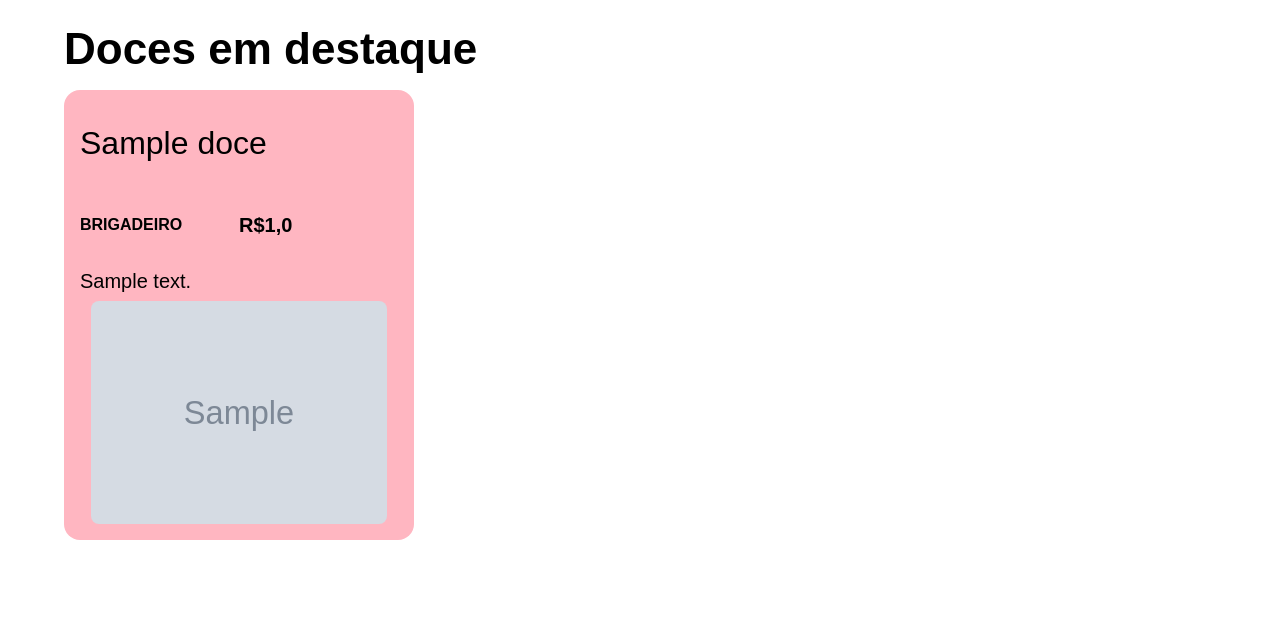
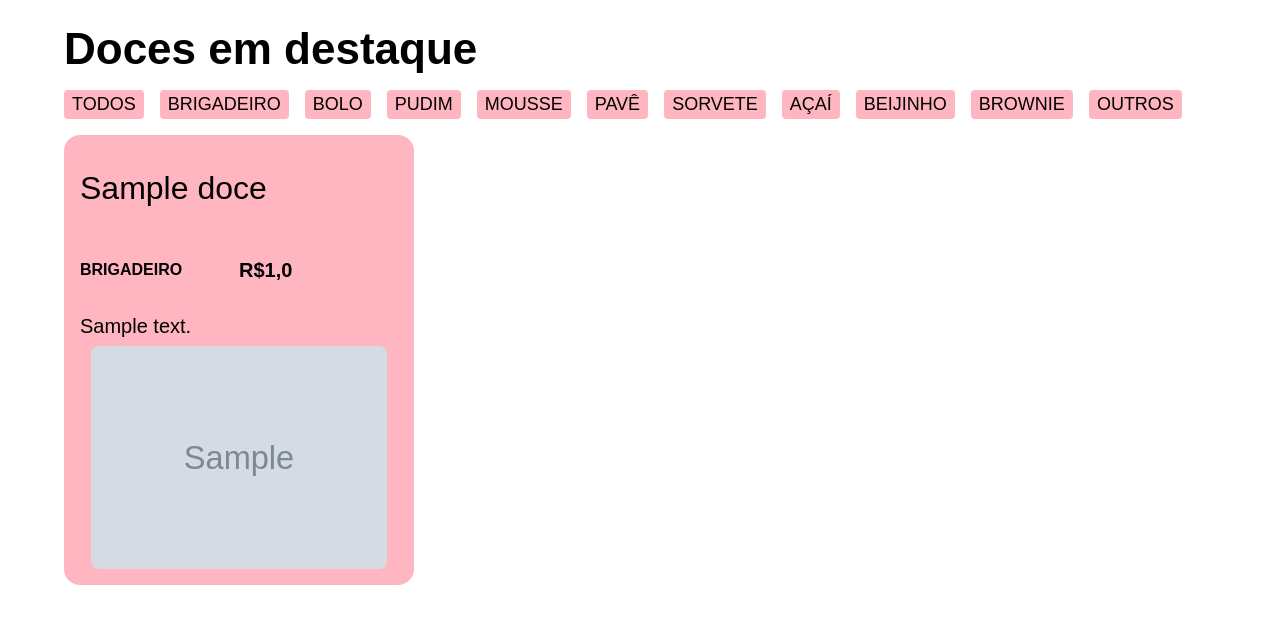
Before and after one commit to BrenoMorim/confeitaria, a Django app: page / in a window 1280 px wide. Shown: the part 124-748 px from the top of the page. Run offline with Django 4.2, Linux system fonts and the light colour scheme; tables that the repository leaves empty hold one stand-in row (values such as "Sample post"); grey boxes marked "Sample" are stand-in pictures; some web fonts are replaced.

Commit message:
Implementando filtros de pesquisa

```diff
--- a/confeitaria/models.py
+++ b/confeitaria/models.py
@@ -1,19 +1,20 @@
 from django.db import models
 from django.core.validators import MinValueValidator
 
+CATEGORIAS = [
+    ("BRIGADEIRO", "Brigadeiro"),
+    ("BOLO", "Bolo"),
+    ("PUDIM", "Pudim"),
+    ("MOUSSE", "Mousse"),
+    ("PAVÊ", "Pavê"),
+    ("SORVETE", "Sorvete"),
+    ("AÇAÍ", "Açaí"),
+    ("BEIJINHO", "Beijinho"),
+    ("BROWNIE", "Brownie"),
+    ("OUTROS", "Outros")
+]
+
 class Doce(models.Model):
-    CATEGORIAS = [
-        ("BRIGADEIRO", "Brigadeiro"),
-        ("BOLO", "Bolo"),
-        ("PUDIM", "Pudim"),
-        ("MOUSSE", "Mousse"),
-        ("PAVÊ", "Pavê"),
-        ("SORVETE", "Sorvete"),
-        ("AÇAÍ", "Açaí"),
-        ("BEIJINHO", "Beijinho"),
-        ("BROWNIE", "Brownie"),
-        ("OUTROS", "Outros")
-    ]
 
     nome = models.CharField(max_length=50, null=False, blank=False)
     descricao = models.TextField(max_length=255, null=False, blank=False)
--- a/confeitaria/views.py
+++ b/confeitaria/views.py
@@ -1,8 +1,17 @@
 from django.shortcuts import render
-from confeitaria.models import Doce
+from confeitaria.models import Doce, CATEGORIAS
 
 # Create your views here.
 
 def index(request):
-    doces = Doce.objects.all()
-    return render(request, "confeitaria/index.html", {"doces": doces})
+
+    if not "categoria" in request.GET or request.GET['categoria'] == 'TODOS':
+        doces = Doce.objects.all()
+    else:
+        doces = Doce.objects.filter(categoria=request.GET['categoria'])
+
+    categorias = ["TODOS"] + [categoria[0] for categoria in CATEGORIAS]
+    return render(request, "confeitaria/index.html", {
+        "doces": doces,
+        "categorias": categorias
+    })
--- a/setup/static/styles/doces.css
+++ b/setup/static/styles/doces.css
@@ -23,6 +23,33 @@
     display: flex;
     flex-direction: column;
     row-gap: 1rem;
+}
+
+.doces__categorias {
+    display: flex;
+    flex-direction: row;
+    flex-wrap: wrap;
+    align-items: center;
+    gap: 1rem;
+    justify-content: flex-start;
+}
+
+.doces__categoria {
+    cursor: pointer;
+    background-color: lightpink;
+    font-size: 1.125rem;
+    border-radius: .25rem;
+    padding: .25rem .5rem;
+    transition: 500ms all;
+}
+
+.doces__categoria:hover {
+    color: white;
+}
+
+.doces__categoria:active {
+    opacity: 0.8;
+    font-size: 1.25rem;
 }
 
 .doces__lista {
@@ -57,6 +84,12 @@
     align-items: center;
 }
 
+.card-doce--erro {
+    font-size: 1.75rem;
+    font-weight: 700;
+    color: crimson;
+}
+
 .card-doce__nome {
     font-size: 2rem;
     font-weight: 500;
@@ -74,6 +107,7 @@
     font-size: 1.25rem;
     font-weight: 300;
     grid-area: doce-descricao;
+    overflow: hidden;
 }
 
 .card-doce__preco {
--- a/templates/confeitaria/index.html
+++ b/templates/confeitaria/index.html
@@ -15,17 +15,25 @@
     <main class="container">
         <section class="doces">
             <h2 class="doces__titulo">Doces em destaque</h2>
+            <div class="doces__categorias">
+                {% for categoria in categorias %}
+                    <a href="?categoria={{categoria}}" class="doces__categoria">{{categoria}}</a>
+                {% endfor %}
+            </div>
             <ul class="doces__lista">
                 {% if doces %}
                     {% for doce in doces %}
-                        <div class="card-doce">
+                        <li class="card-doce">
                             <h3 class="card-doce__nome">{{doce.nome}}</h3>
                             <h4 class="card-doce__categoria">{{doce.categoria}}</h4>
                             <p class="card-doce__descricao">{{doce.descricao}}</p>
                             <h4 class="card-doce__preco">R${{doce.preco}}</h4>
                             <img src="{{doce.foto.url}}" class="card-doce__imagem" aria-hidden="true">
-                        </div>
+                        </li>
                     {% endfor %}
+
+                {% else %}
+                    <li class="card-doce--erro">Nenhum doce encontrado =(</li>
                 {% endif %}
             </ul>
         </section>
```
Also changed, not shown: static/styles/doces.css (+47 -6 lines).
